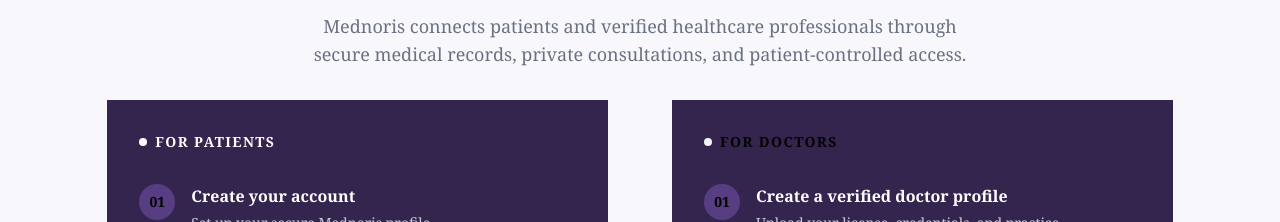
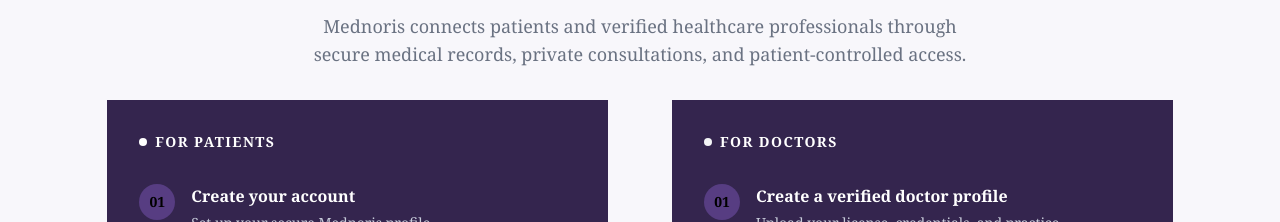
Before and after one commit to Elite-tch/Mednoris-web, a Next.js app: page / in a window 1280 px wide. Shown: the part 1440-1662 px from the top of the page. Built offline with nearby package versions, Linux system fonts and the light colour scheme; no server answers.

Commit message:
doctors and patients dashboard

```diff
--- a/components/landing/ServicesGrid.tsx
+++ b/components/landing/ServicesGrid.tsx
@@ -158,7 +158,7 @@
         <div className="bg-primary p-8">
           <div className="flex items-center gap-2 mb-8">
             <span className="w-2 h-2 rounded-full bg-gray-100 inline-block" />
-            <h3 className="text-sm font-bold uppercase tracking-widest text-gray-10">
+            <h3 className="text-sm font-bold uppercase tracking-widest text-white">
               For Doctors
             </h3>
           </div>
```
